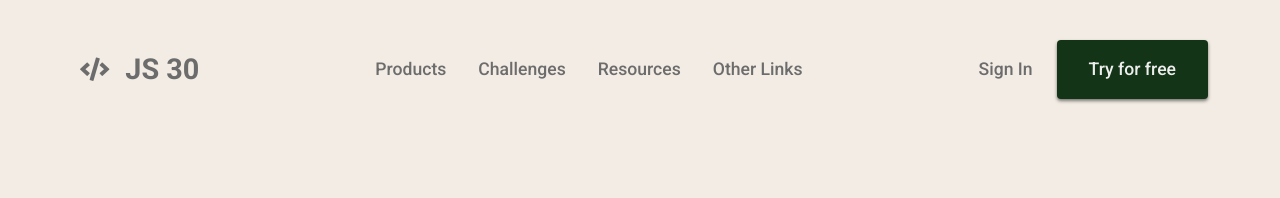
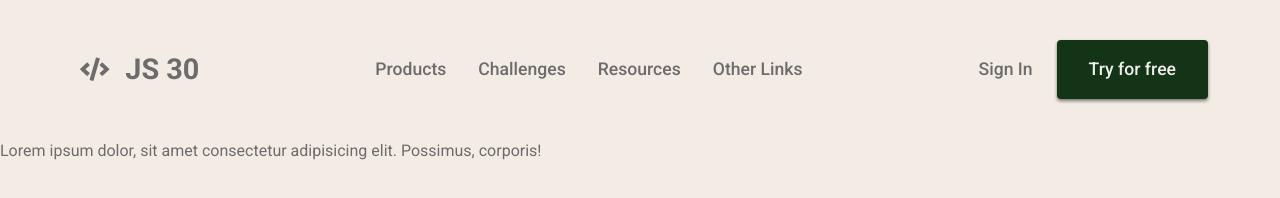
Before and after one commit to dsijakovski98/codewell-js-30-navbar, a website built with Vite: page app/index.html in a window 1280 px wide. Built offline with nearby package versions, Linux system fonts and the light colour scheme.

Commit message:
test pages

```diff
--- a/app/index.html
+++ b/app/index.html
@@ -65,5 +65,6 @@
 				</nav>
 			</div>
 		</header>
+		Lorem ipsum dolor, sit amet consectetur adipisicing elit. Possimus, corporis!
 	</body>
 </html>
```
